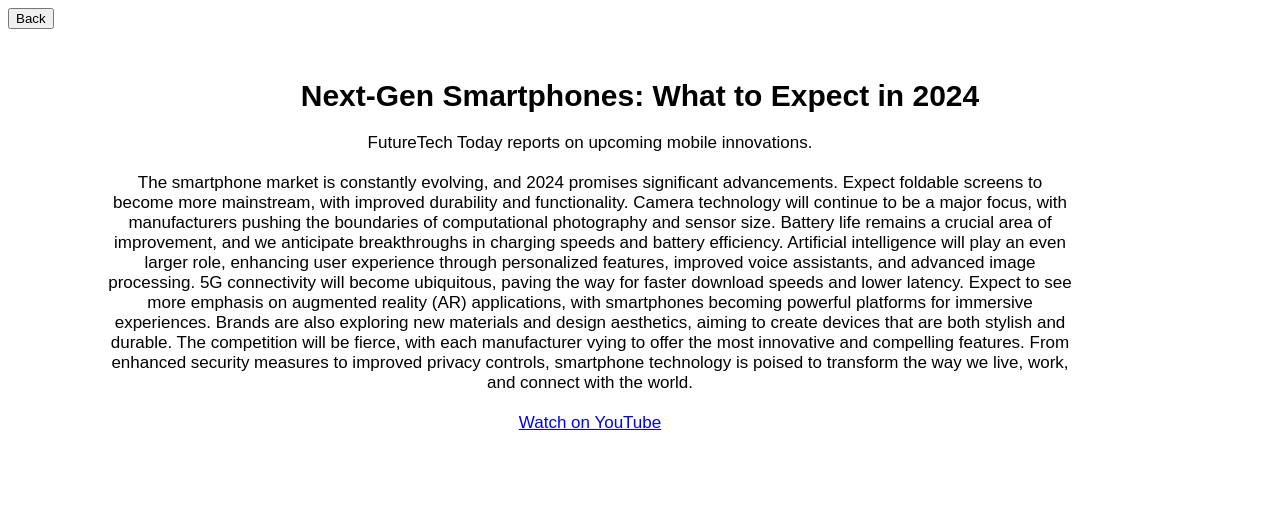
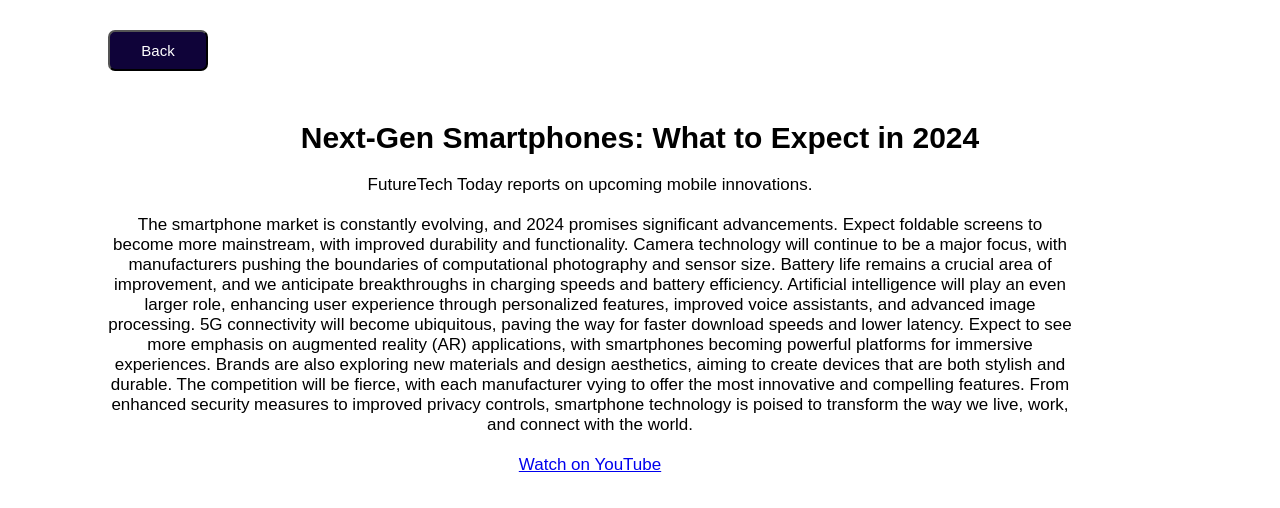
Before and after one commit to joelOfTheSharingan/daily-news, a plain HTML site: page article.html in a window 1280 px wide. Drawn offline with Linux system fonts and the light colour scheme.

Commit message:
new styles added

```diff
--- a/article.css
+++ b/article.css
@@ -16,3 +16,14 @@
 #yt_url{
   color:blue;
 }
+button{
+  display: block;
+  margin-left:100px;
+  margin-top: 30px;
+  background-color: rgb(15, 3, 57);
+  color: white;
+  border-radius: 7px;
+  padding: 10px;
+  font-size: 15px;
+  width:100px
+}
```
